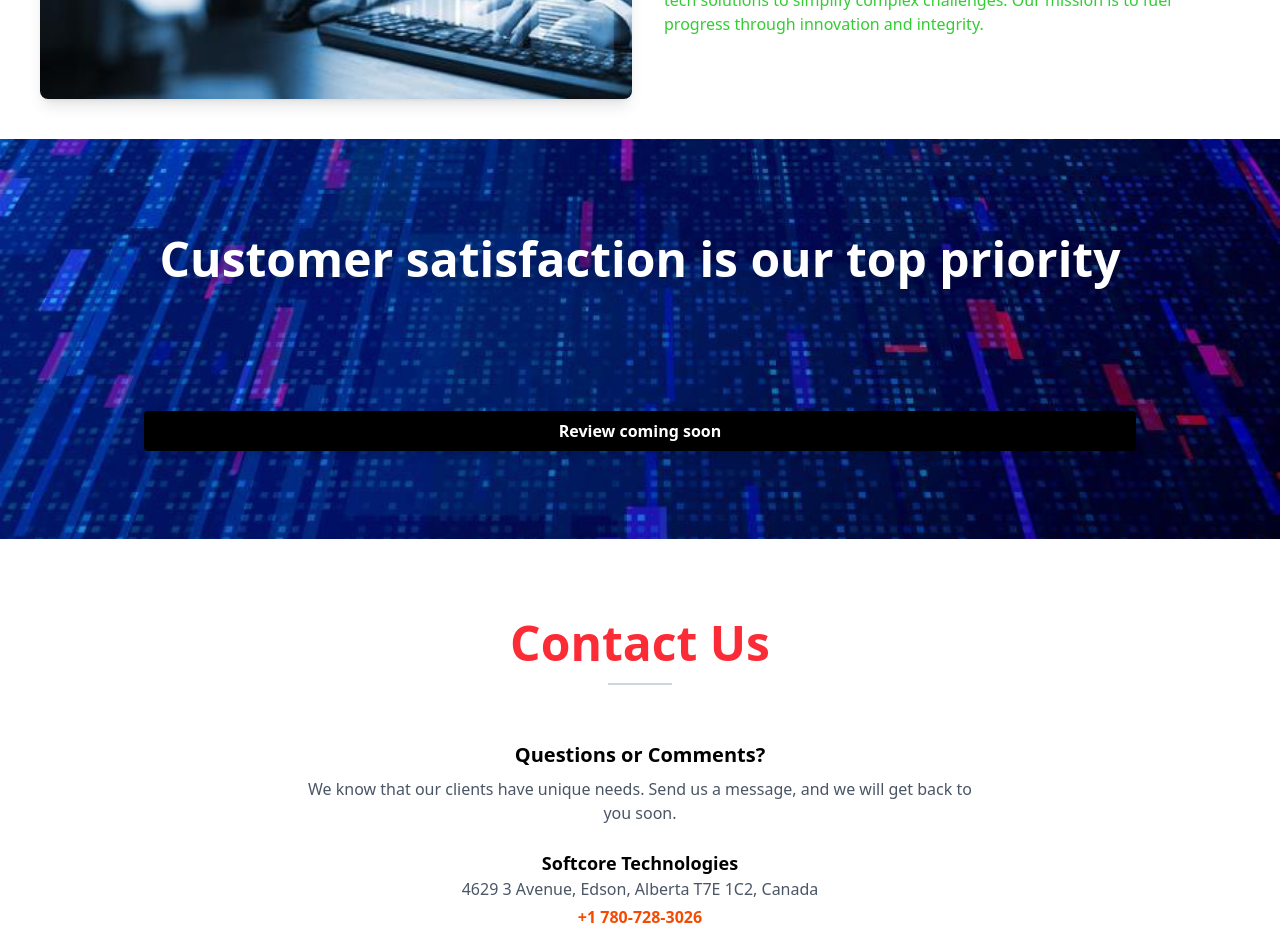
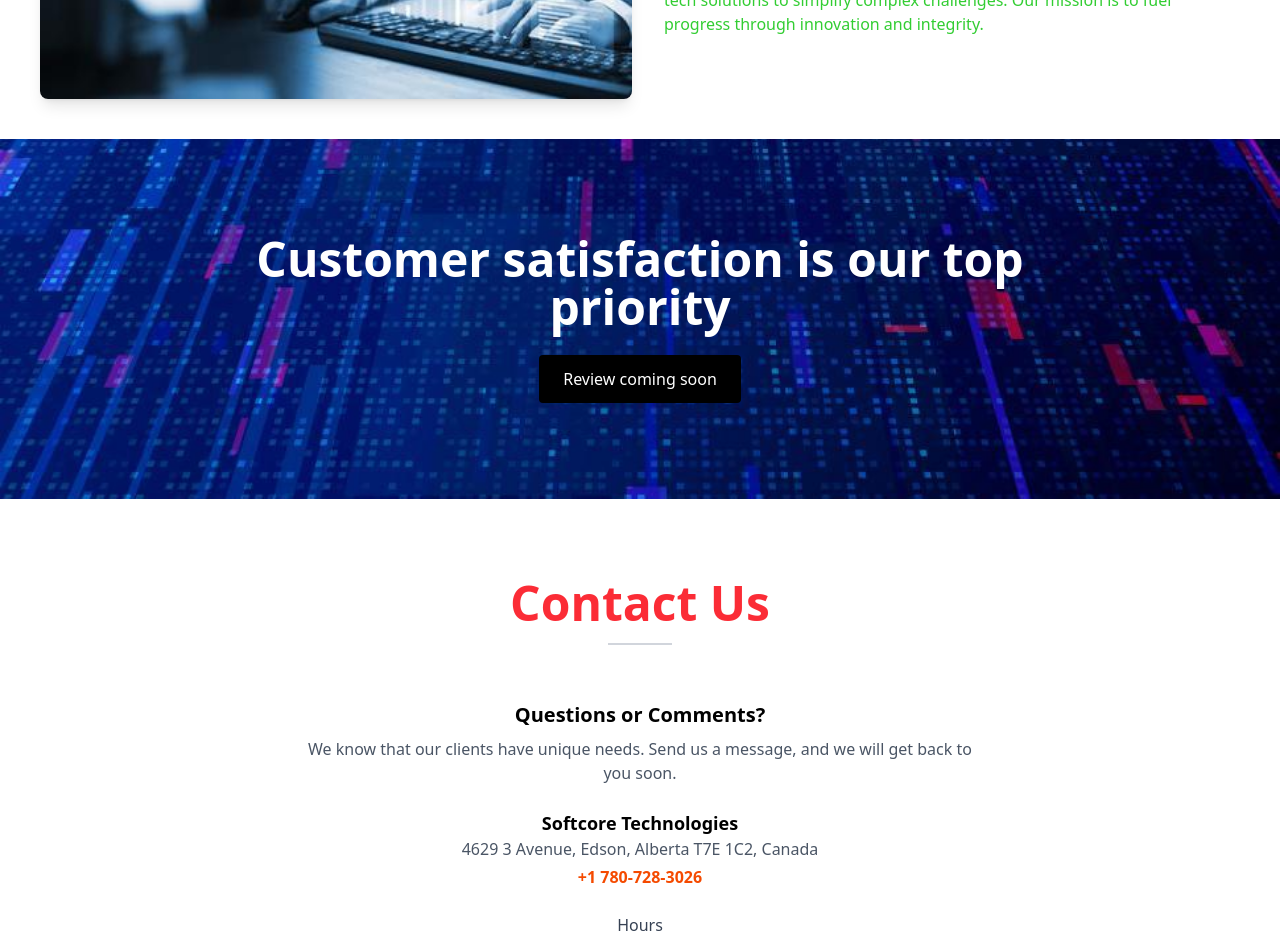
Before and after one commit to Shubham-juris/Softcoreltd, a React (Vite) app: page / in a window 1280 px wide. Shown: the part 1180-2116 px from the top of the page. Built offline with nearby package versions, Linux system fonts and the light colour scheme.

Commit message:
customersection/alignment/set

```diff
--- a/src/component/common/Home.jsx
+++ b/src/component/common/Home.jsx
@@ -61,22 +61,23 @@ const Home = () => {
           </p>
         </div>
       </div>
-
+   {/* customer Service section */}
    <div
-        className="relative w-full h-[20vh] md:h-[50vh] flex items-center justify-center bg-cover bg-center"
+  className="w-full flex items-center justify-center bg-cover bg-center py-12 px-4 md:py-24 md:px-10 text-white text-center"
   style={{
     backgroundImage: `url(${img2})`,
   }}
 >
-        <div className="relative text-center text-white px-4 md:px-6">
-          <h1 className="text-xl md:text-5xl font-bold drop-shadow-lg mb-30  px-4 py-2 rounded">
+  <div className="max-w-4xl w-full">
+    <h1 className="text-2xl sm:text-3xl md:text-5xl font-bold mb-6">
       Customer satisfaction is our top priority
     </h1>
-          <h1 className=" md:text-1xl font-bold drop-shadow-lg bg-black bg-opacity-10 px-4 py-2 rounded">
+    <button className="bg-black bg-opacity-80 text-white px-6 py-3 text-sm sm:text-base rounded hover:bg-opacity-100 transition">
       Review coming soon
-          </h1>
+    </button>
   </div>
 </div>
+
     </>
   );
 };
```
Lines whose indentation alone changed are shown as unchanged.
